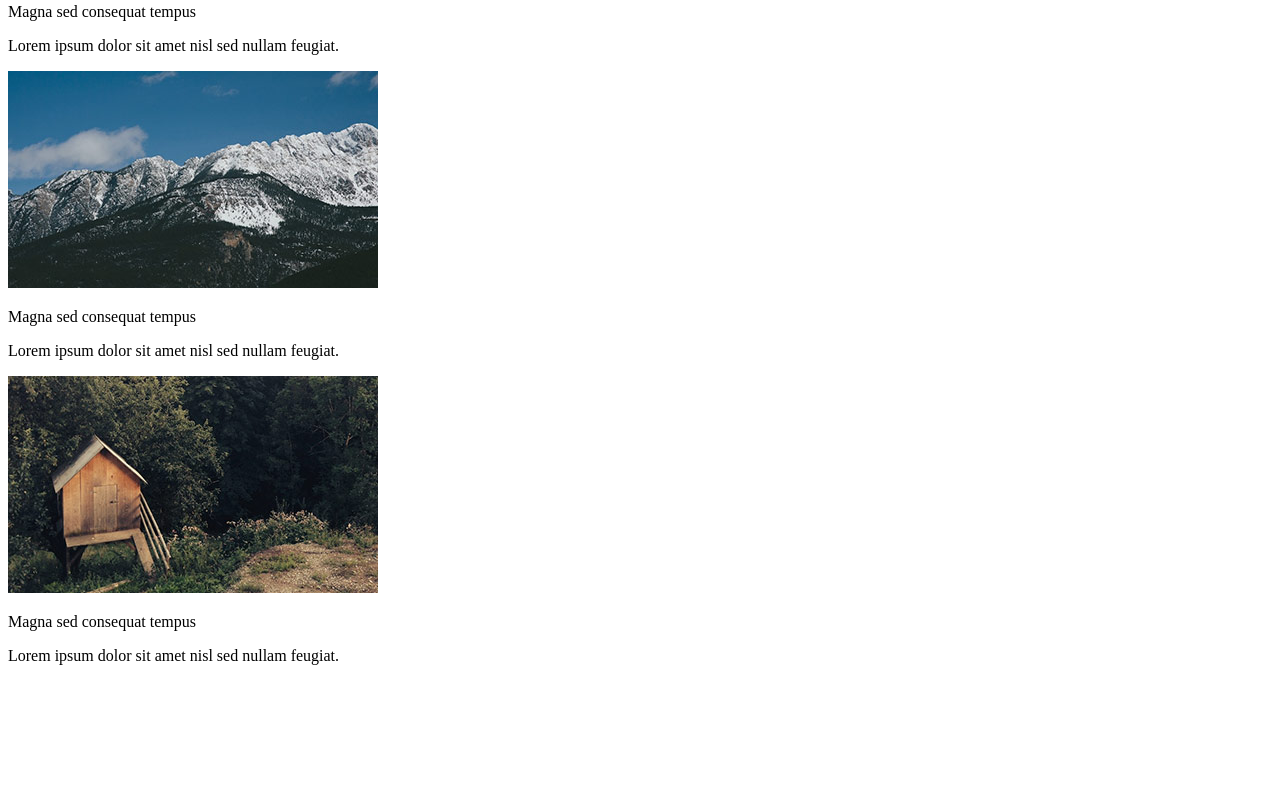
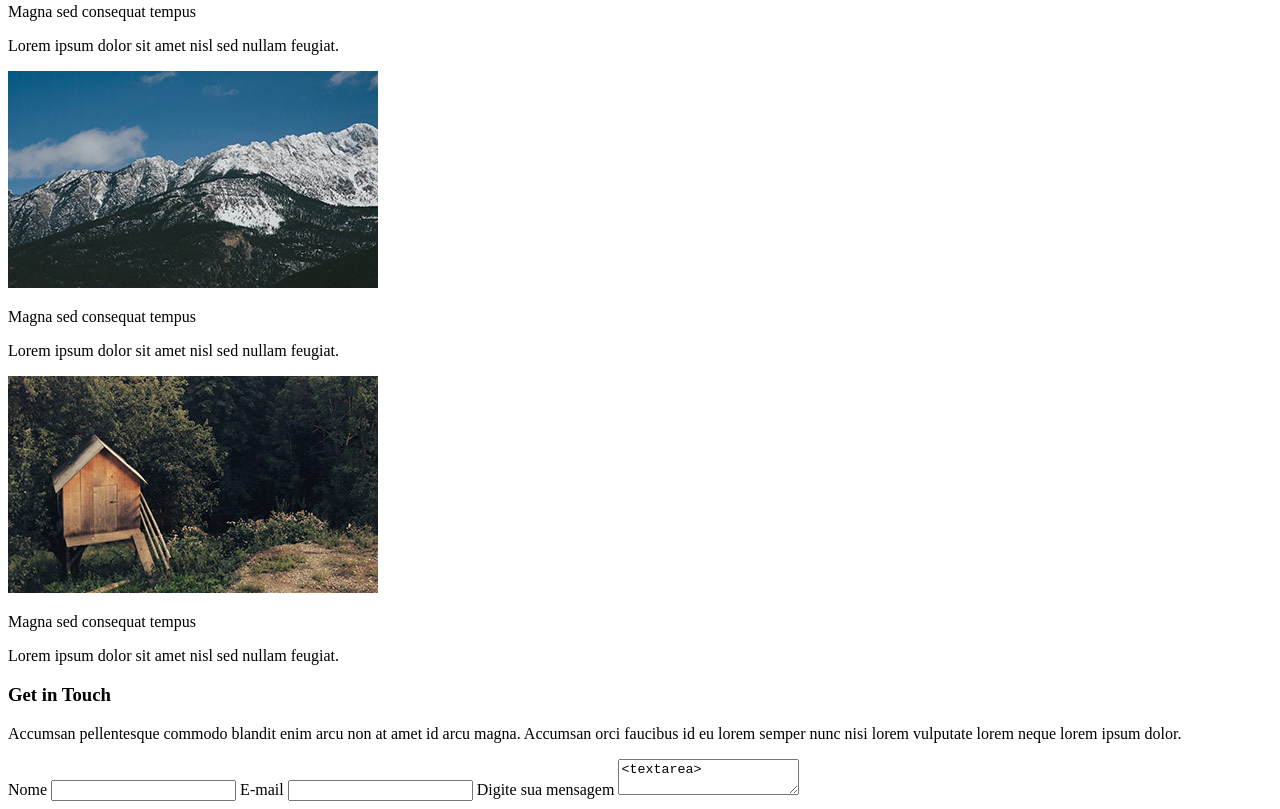
Before and after one commit to Johnhelder/Johnhelder.github.io, a plain HTML site: page index.html in a window 1280 px wide. Shown: the part 1339-2148 px from the top of the page. Before the commit the page ends 2020 px from the top, so only its background shows below. Drawn offline with Linux system fonts and the light colour scheme.

Commit message:
Foi criado o formulário

```diff
--- a/index.html
+++ b/index.html
@@ -86,6 +86,42 @@
           Lorem ipsum dolor sit amet nisl sed nullam feugiat.</p>
       </article>
     </section>
+
+    <section class="main-content-section">
+      <h3>Get in Touch</h3>
+      <p>Accumsan pellentesque commodo blandit enim arcu non at amet id arcu magna.
+        Accumsan orci faucibus id eu lorem semper nunc nisi lorem vulputate lorem neque lorem ipsum dolor.</p>
+
+      <form action="#" method="post">
+        <label for="nome">Nome</label>
+        <input type="text" name="nome" id="nome">
+
+        <label for="email">E-mail</label>
+        <input type="text" name="email" id="email">
+
+        <label for="mensagem">Digite sua mensagem</label>
+        <textarea name="mensagem" id="mensagem"><textarea>
+
+          <input type="submit" value="Enviar">
+        </form>
+
+        <address>
+          <p>
+            <span>Endereço</span>
+            1234 Somewhere Rd. Nashville, TN 00000 United States
+          </p>
+
+          <p>
+            <span>Telefone</span>
+            98839-6307
+          </p>
+
+          <p>
+            <span>E-mail</span>
+            email@gmail.com
+          </p>
+        </address>
+    </section>
   </main>
 
   <footer class="main-footer"></footer>
```
